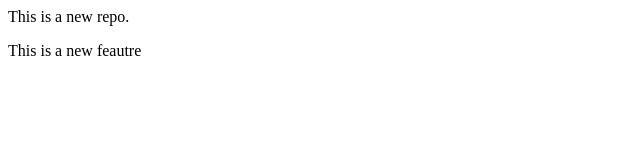
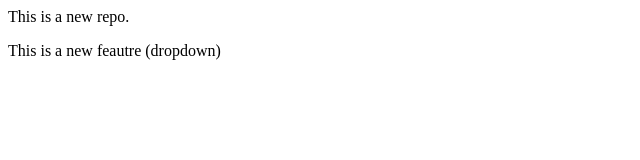
Before and after one commit to parthsharma1899/LocalRepo, a plain HTML site: page index.html in a window 1280 px wide. Shown: the full height of the page, 0-640 px from the left. Drawn offline with Linux system fonts and the light colour scheme.

```diff
--- a/index.html
+++ b/index.html
@@ -1,2 +1,2 @@
 <p>This is a new repo.</p>
-<p>This is a new feautre</p>
+<p>This is a new feautre (dropdown)</p>
```
